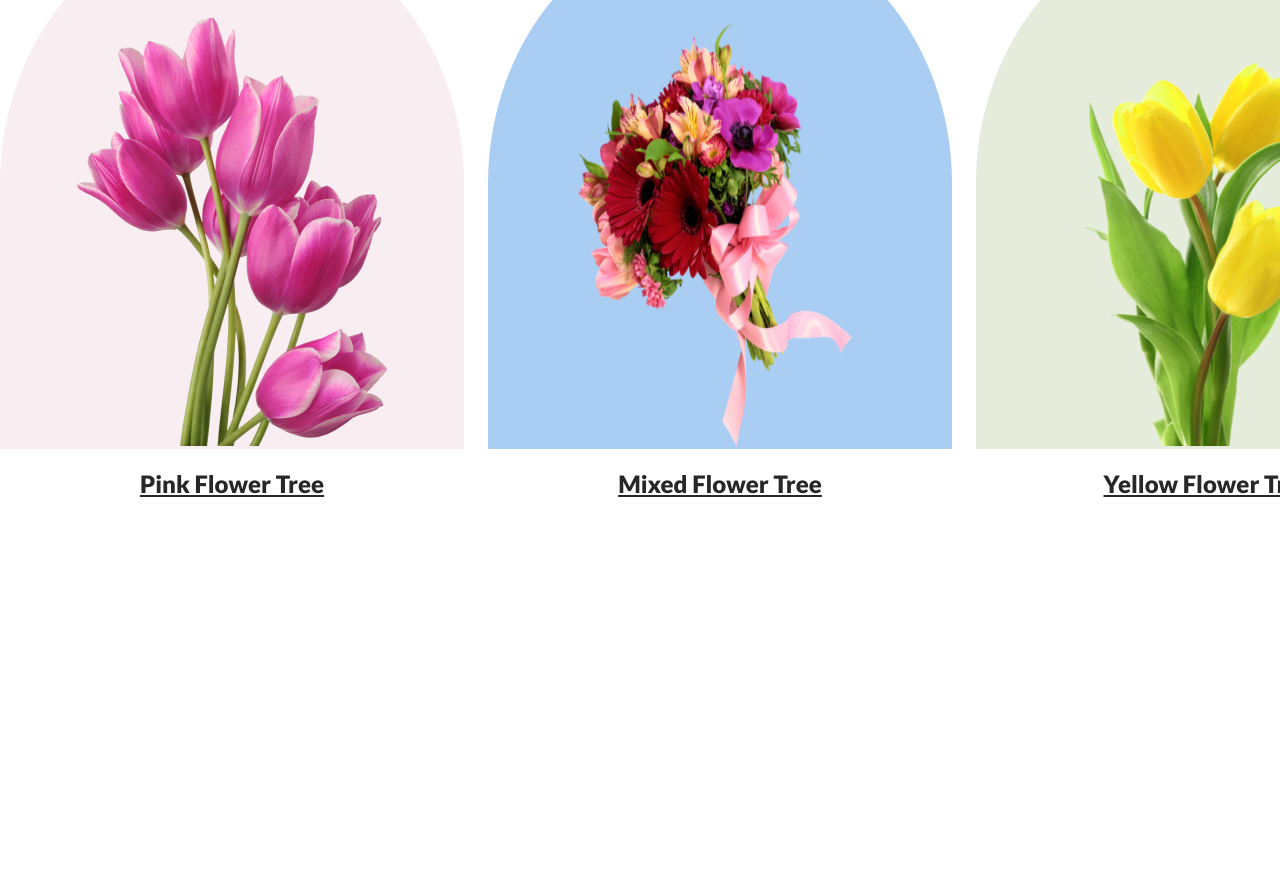
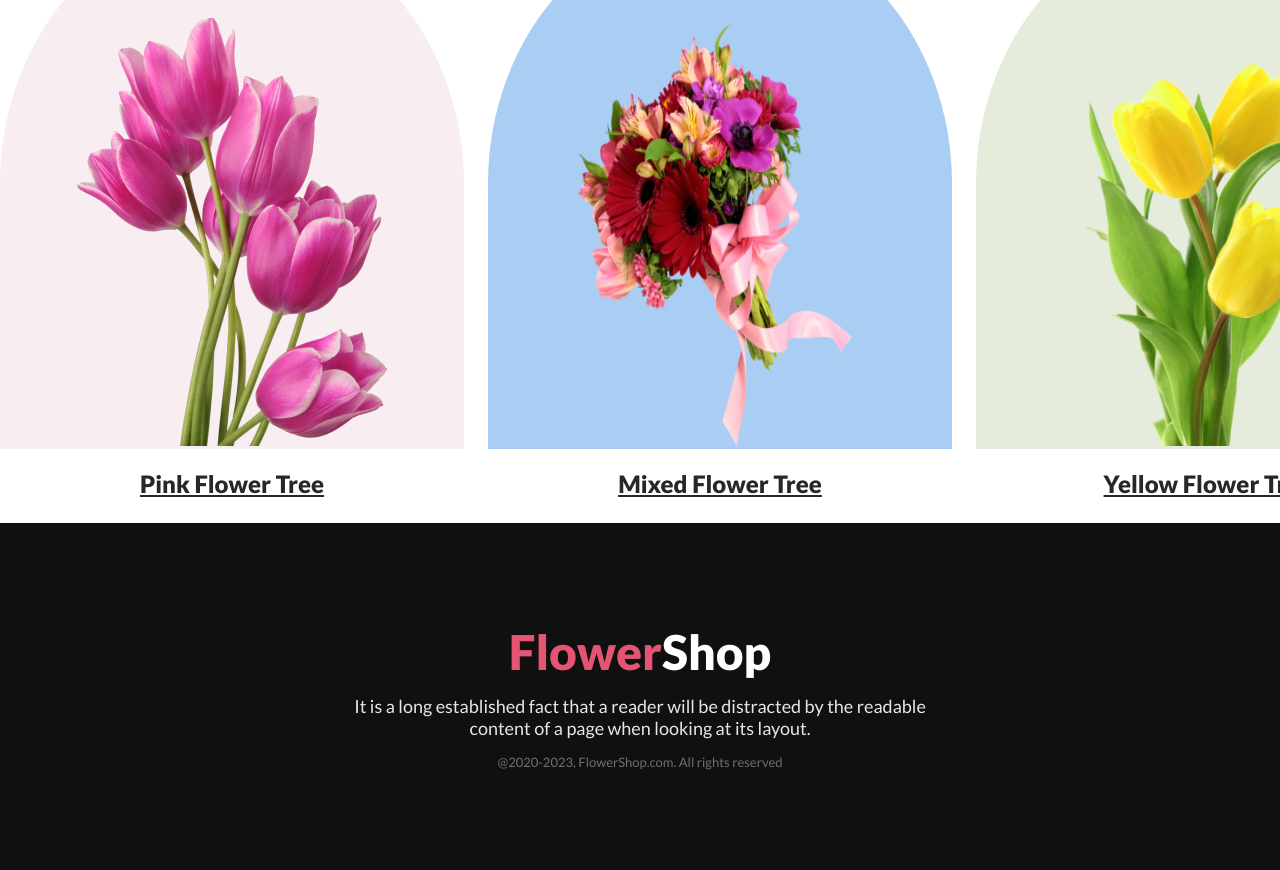
Before and after one commit to nayon89/papri-flower-shop, a plain HTML site: page index.html in a window 1280 px wide. Shown: the part 1145-2015 px from the top of the page. Before the commit the page ends 1668 px from the top, so only its background shows below. Drawn offline with Linux system fonts and the light colour scheme.

Commit message:
footer completed

```diff
--- a/index.html
+++ b/index.html
@@ -99,6 +99,13 @@
                                  footer-part-start
     ======================================================================== -->
     <footer>
+        <div class="footer-container">
+            <h2 class="footer-title"><span>Flower</span>Shop</h2>
+            <p class="footer-info">It is a long established fact that a reader will be distracted by the readable content of a page when looking at its
+            layout.</p>
+            <p class="copyright">@2020-2023, FlowerShop.com. All rights reserved</p>
+
+        </div>
 
     </footer>
     <!-- ========================================================================
--- a/style.css
+++ b/style.css
@@ -32,6 +32,7 @@ body{
     background-color: #E55473;
     border: none;
     border-radius: 5px;
+    cursor: pointer;
 }
 .image-part img{
     width: 635px;
@@ -90,3 +91,33 @@ body{
     font-size: 24px;
 }
 /* ---------------------------featured-part-end--------------------- */
+
+
+
+
+
+/* ---------------------------footer-part-start--------------------- */
+.footer-container{
+    background-color:#111010;
+    text-align: center;
+    color: #FFFFFF;
+    padding: 100px 0;
+}
+.footer-title{
+    font-size: 48px;
+    font-weight: 900;
+}
+.footer-title > span{
+    color: #E55473;
+}
+.footer-info{
+    color: #E7E7E7;
+    font-size: 18px;
+    margin: 15px auto;
+    width: 625px;
+}
+.copyright{
+    font-size: 13px;
+    color: #707070;
+}
+/* ---------------------------footer-part-end--------------------- */
```
